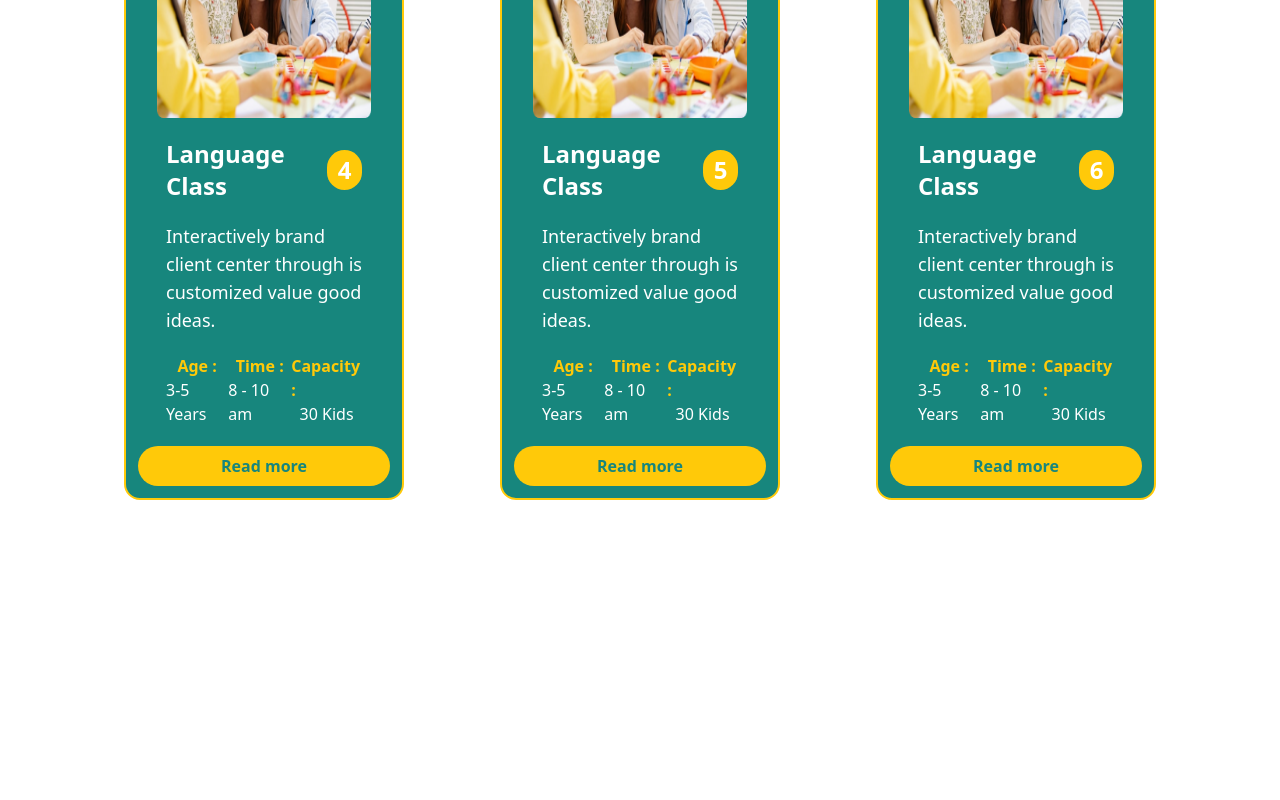
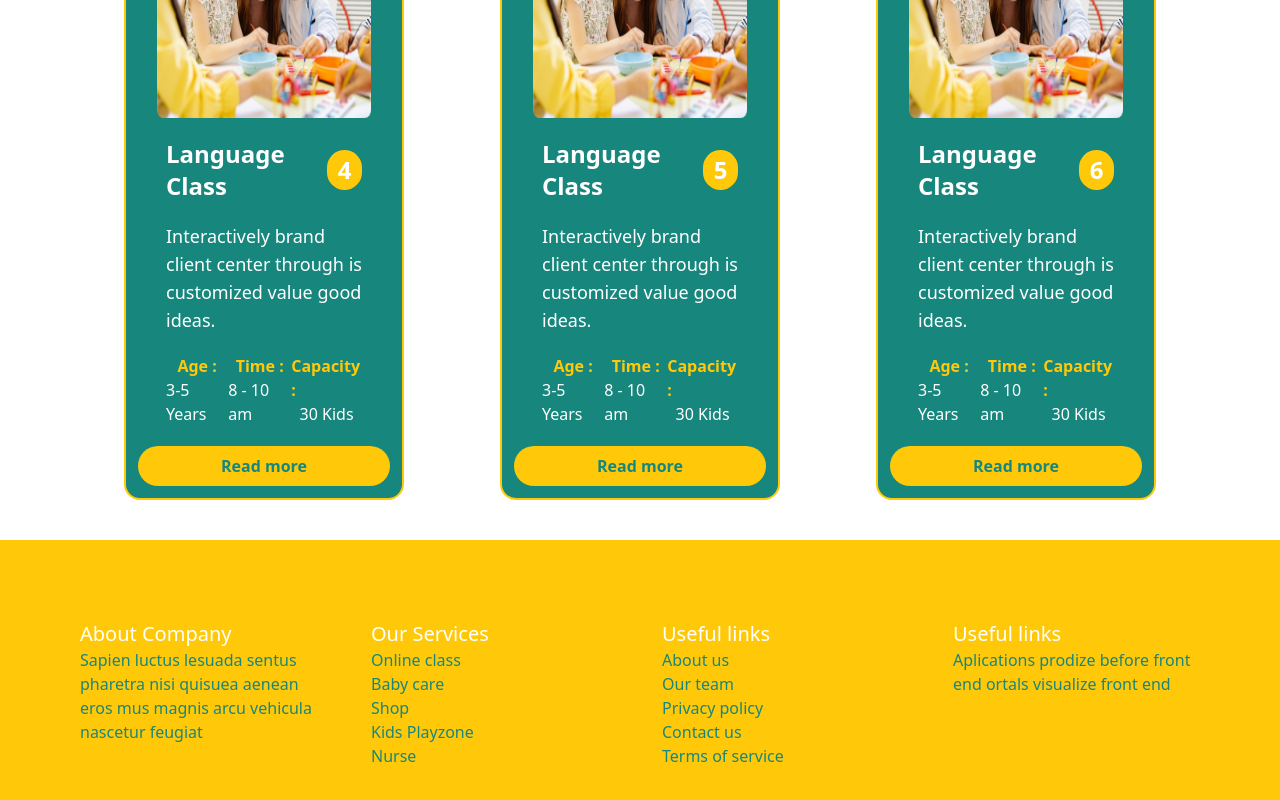
Before and after one commit to maher-alhomsy/BMM_Project, a React (Vite) app: page / in a window 1280 px wide. Shown: the part 2547-3347 px from the top of the page. Before the commit the page ends 3087 px from the top, so only its background shows below. Built offline with nearby package versions, Linux system fonts and the light colour scheme.

Commit message:
create footer section

```diff
--- /dev/null
+++ b/src/components/Footer.tsx
@@ -0,0 +1,50 @@
+const Footer = () => {
+  return (
+    <footer className="bg-[#FFC909] p-20">
+      <ul className="flex justify-between gap-11">
+        <li className="flex-1">
+          <p className="text-white font-medium text-xl">About Company</p>
+
+          <p className="text-primary">
+            Sapien luctus lesuada sentus pharetra nisi quisuea aenean eros mus
+            magnis arcu vehicula nascetur feugiat
+          </p>
+        </li>
+
+        <li className="flex-1">
+          <p className="text-white font-medium text-xl">Our Services</p>
+
+          <p className="flex flex-col *:text-primary">
+            <span>Online class</span>
+            <span>Baby care</span>
+            <span>Shop</span>
+            <span>Kids Playzone</span>
+            <span>Nurse</span>
+          </p>
+        </li>
+
+        <li className="flex-1">
+          <p className="text-white font-medium text-xl">Useful links</p>
+
+          <p className="flex flex-col *:text-primary">
+            <span>About us</span>
+            <span>Our team</span>
+            <span>Privacy policy</span>
+            <span>Contact us</span>
+            <span>Terms of service</span>
+          </p>
+        </li>
+
+        <li className="flex-1">
+          <p className="text-white font-medium text-xl">Useful links</p>
+
+          <span className="text-primary">
+            Aplications prodize before front end ortals visualize front end
+          </span>
+        </li>
+      </ul>
+    </footer>
+  );
+};
+
+export default Footer;
--- a/src/pages/Home.tsx
+++ b/src/pages/Home.tsx
@@ -1,3 +1,4 @@
+import Footer from '../components/Footer';
 import Header from '../components/Header';
 import IntroSection from '../components/IntroSection';
 import LearningSection from '../components/LearningSection';
@@ -12,6 +13,8 @@ const Home = () => {
       <ServicesSection />
       <LearningSection />
       <LessonsSection />
+
+      <Footer />
     </>
   );
 };
```
